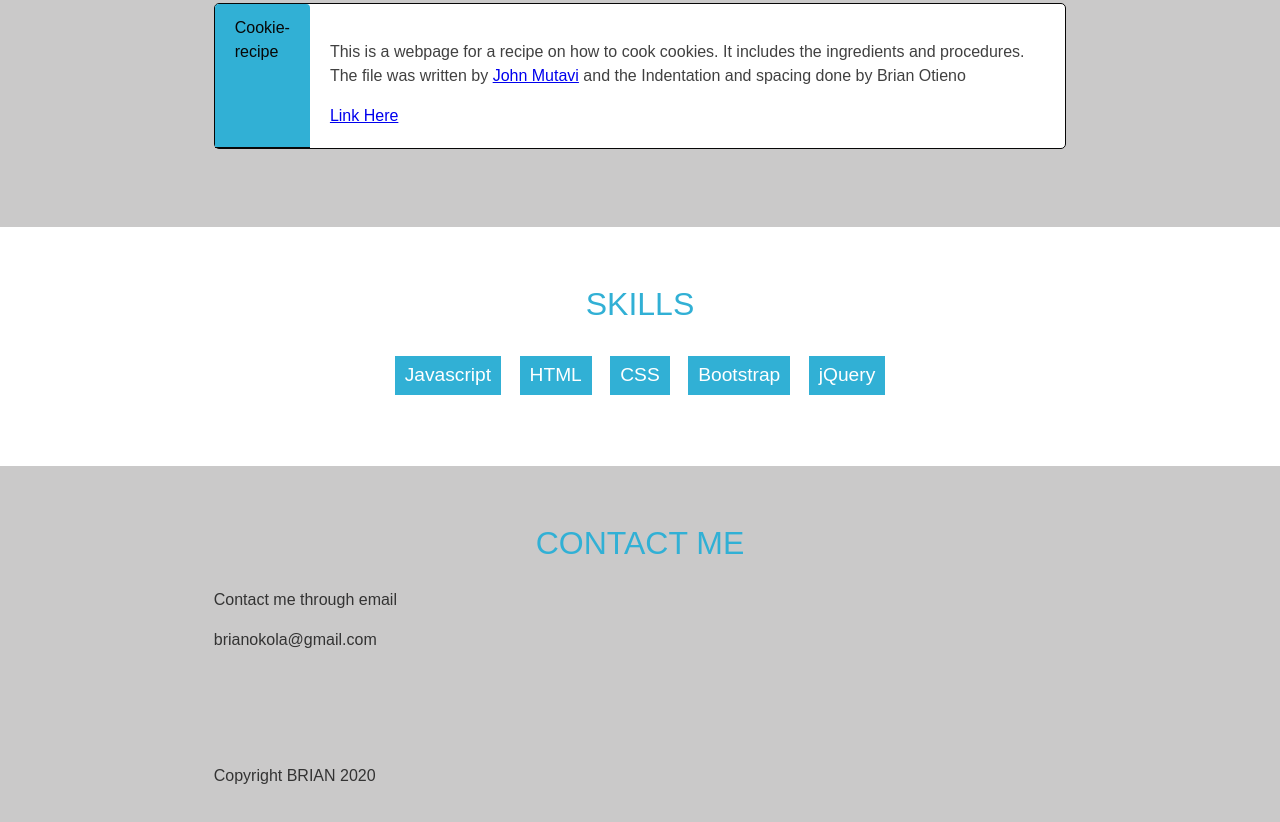
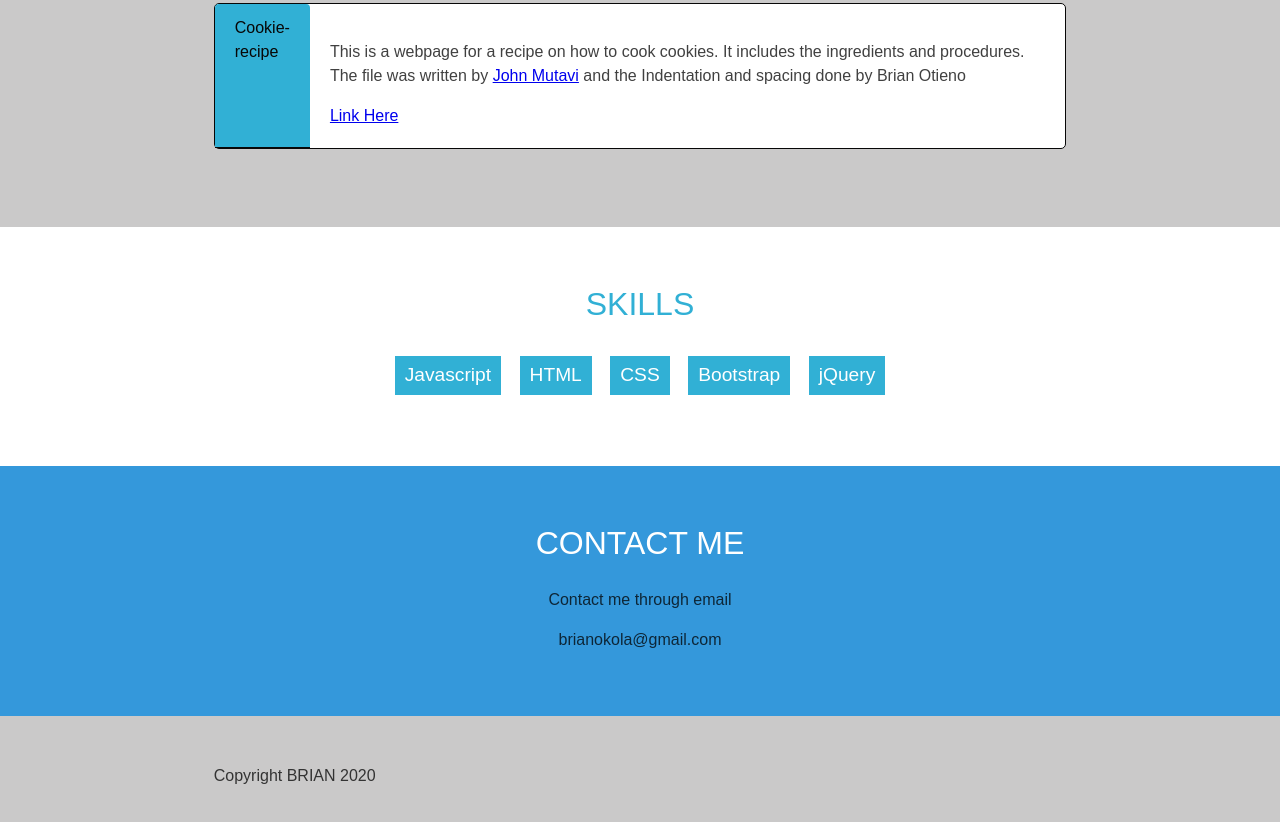
Before and after one commit to default-007/updated-portfolio, a plain HTML site: page index.html in a window 1280 px wide. Shown: the part 2841-3663 px from the top of the page. Drawn offline with Linux system fonts and the light colour scheme.

Commit message:
Add background color to contact section

```diff
--- a/css/master.css
+++ b/css/master.css
@@ -171,3 +171,15 @@ h4 {
 	cursor: default;
 	font-size: 1.2em;
 }
+/*CONTACT*/
+.blue {
+	background: #3498db;
+	text-align: center;
+}
+.contact {
+	max-width: 500px;
+	margin: 0 auto;
+}
+.white-text {
+	color: white;
+}
```
